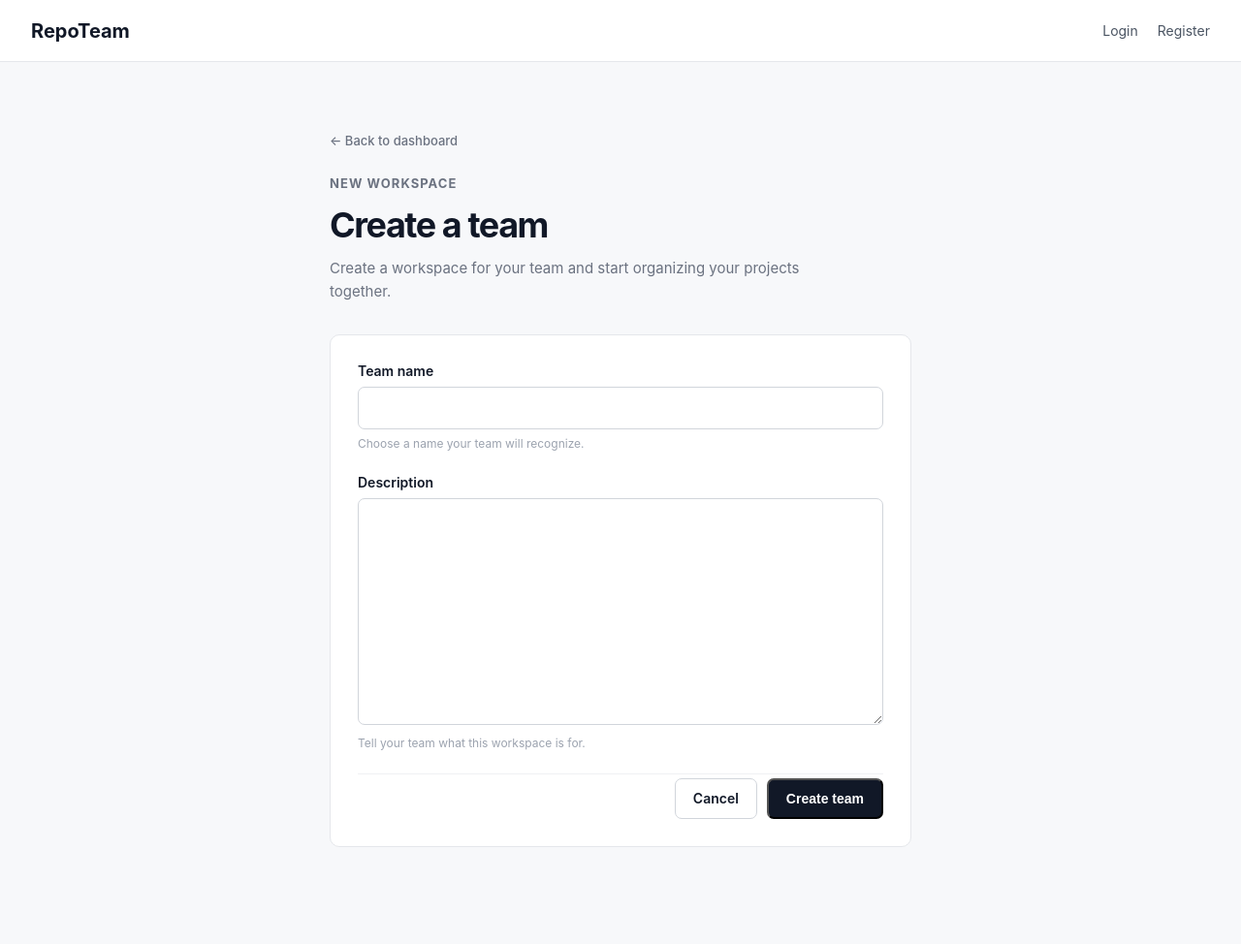
After one commit to ujjwaluzu/RepoTeam, a Django app: page /teams/create/ in a window 1280 px wide. The commit adds this page. Shown: the whole page at 97% size. Run offline with Django 5.2, Linux system fonts and the light colour scheme.

Commit message:
create team

```diff
--- a/core/forms.py
+++ b/core/forms.py
@@ -1,7 +1,19 @@
+from django import forms
 from django.contrib.auth.forms import UserCreationForm
 from django.contrib.auth.models import User
 
+from .models import Team
+
+
 class RegistrationForm(UserCreationForm):
+
     class Meta:
         model = User
         fields = ["username", "email", "password1", "password2"]
+
+
+class TeamForm(forms.ModelForm):
+
+    class Meta:
+        model = Team
+        fields = ["name", "description"]
--- a/core/static/core/css/style.css
+++ b/core/static/core/css/style.css
@@ -483,3 +483,170 @@
         padding: 45px 20px;
     }
 }
+
+/* Create Team */
+
+.form-page {
+    min-height: calc(100vh - 144px);
+    display: flex;
+    justify-content: center;
+    padding: 30px 0 60px;
+}
+
+.form-container {
+    width: 100%;
+    max-width: 600px;
+}
+
+.form-header {
+    margin-bottom: 32px;
+}
+
+.back-link {
+    display: inline-block;
+    margin-bottom: 28px;
+    color: #6b7280;
+    font-size: 13px;
+    font-weight: 500;
+    text-decoration: none;
+}
+
+.back-link:hover {
+    color: #111827;
+}
+
+.form-header h1 {
+    margin: 0;
+    font-size: 36px;
+    line-height: 1.1;
+    letter-spacing: -0.04em;
+    color: #111827;
+}
+
+.form-header > p:last-child {
+    max-width: 500px;
+    margin: 12px 0 0;
+    color: #6b7280;
+    font-size: 15px;
+    line-height: 1.6;
+}
+
+.app-form {
+    padding: 28px;
+    background: #ffffff;
+    border: 1px solid #e5e7eb;
+    border-radius: 10px;
+}
+
+.form-field {
+    margin-bottom: 24px;
+}
+
+.form-field:last-of-type {
+    margin-bottom: 28px;
+}
+
+.form-field label {
+    display: block;
+    margin-bottom: 8px;
+    color: #111827;
+    font-size: 14px;
+    font-weight: 600;
+}
+
+.form-field input,
+.form-field textarea {
+    width: 100%;
+    padding: 11px 13px;
+    border: 1px solid #d1d5db;
+    border-radius: 7px;
+    background: #ffffff;
+    color: #111827;
+    font: inherit;
+    font-size: 14px;
+    outline: none;
+    transition: border-color 0.15s ease,
+                box-shadow 0.15s ease;
+}
+
+.form-field input {
+    height: 44px;
+}
+
+.form-field textarea {
+    min-height: 120px;
+    resize: vertical;
+    line-height: 1.5;
+}
+
+.form-field input:focus,
+.form-field textarea:focus {
+    border-color: #6b7280;
+    box-shadow: 0 0 0 3px rgba(107, 114, 128, 0.12);
+}
+
+.field-help {
+    display: block;
+    margin-top: 7px;
+    color: #9ca3af;
+    font-size: 12px;
+}
+
+.form-errors,
+.field-error {
+    color: #b91c1c;
+    font-size: 13px;
+}
+
+.form-errors {
+    margin-bottom: 20px;
+    padding: 12px 14px;
+    border: 1px solid #fecaca;
+    border-radius: 7px;
+    background: #fef2f2;
+}
+
+.field-error {
+    margin-top: 6px;
+}
+
+.field-error ul,
+.form-errors ul {
+    margin: 0;
+    padding-left: 18px;
+}
+
+.form-actions {
+    display: flex;
+    justify-content: flex-end;
+    gap: 10px;
+    padding-top: 4px;
+    border-top: 1px solid #f0f1f3;
+}
+
+.form-actions .button {
+    cursor: pointer;
+}
+
+@media (max-width: 600px) {
+
+    .form-page {
+        padding-top: 10px;
+    }
+
+    .form-header h1 {
+        font-size: 32px;
+    }
+
+    .app-form {
+        padding: 20px;
+    }
+
+    .form-actions {
+        flex-direction: column-reverse;
+    }
+
+    .form-actions .button {
+        width: 100%;
+    }
+}
--- /dev/null
+++ b/core/templates/core/create_team.html
@@ -0,0 +1,88 @@
+{% extends "core/base.html" %}
+
+{% block title %}Create Team — RepoTeam{% endblock %}
+
+{% block content %}
+
+<section class="form-page">
+
+    <div class="form-container">
+
+        <div class="form-header">
+            <a href="{% url 'dashboard' %}" class="back-link">
+                ← Back to dashboard
+            </a>
+
+            <p class="eyebrow">New workspace</p>
+
+            <h1>Create a team</h1>
+
+            <p>
+                Create a workspace for your team and start
+                organizing your projects together.
+            </p>
+        </div>
+
+        <form method="post" class="app-form">
+
+            {% csrf_token %}
+
+            {% if form.non_field_errors %}
+                <div class="form-errors">
+                    {{ form.non_field_errors }}
+                </div>
+            {% endif %}
+
+            <div class="form-field">
+                <label for="{{ form.name.id_for_label }}">
+                    Team name
+                </label>
+
+                {{ form.name }}
+
+                {% if form.name.errors %}
+                    <div class="field-error">
+                        {{ form.name.errors }}
+                    </div>
+                {% endif %}
+
+                <span class="field-help">
+                    Choose a name your team will recognize.
+                </span>
+            </div>
+
+            <div class="form-field">
+                <label for="{{ form.description.id_for_label }}">
+                    Description
+                </label>
+
+                {{ form.description }}
+
+                {% if form.description.errors %}
+                    <div class="field-error">
+                        {{ form.description.errors }}
+                    </div>
+                {% endif %}
+
+                <span class="field-help">
+                    Tell your team what this workspace is for.
+                </span>
+            </div>
+
+            <div class="form-actions">
+                <a href="{% url 'dashboard' %}" class="button button-secondary">
+                    Cancel
+                </a>
+
+                <button type="submit" class="button button-primary">
+                    Create team
+                </button>
+            </div>
+
+        </form>
+
+    </div>
+
+</section>
+
+{% endblock %}
--- a/core/urls.py
+++ b/core/urls.py
@@ -15,4 +15,5 @@ urlpatterns = [
     ),
     path('logout/', auth_views.LogoutView.as_view(), name='logout'),
     path('dashboard/', views.dashboard, name='dashboard'),
+    path("teams/create/", views.create_team, name="create_team"),
 ]
--- a/core/views.py
+++ b/core/views.py
@@ -1,5 +1,5 @@
 from django.shortcuts import render, redirect
-from .forms import RegistrationForm
+from .forms import RegistrationForm, TeamForm
 from django.contrib import messages
 from .models import Team, Membership, Project, Issue, Comment
 # Create your views here.
@@ -30,3 +30,25 @@ def dashboard(request):
             'core/dashboard.html',
             {'teams': teams}
         )
+
+def create_team(request):
+    if request.method == "POST":
+        form = TeamForm(request.POST)
+
+        if form.is_valid():
+            team = form.save(commit=False)
+            team.created_by = request.user
+            team.save()
+
+            Membership.objects.create(
+                user=request.user,
+                team=team,
+                role=Membership.Role.OWNER
+            )
+
+            return redirect("dashboard")
+
+    else:
+        form = TeamForm()
+
+    return render(request, "core/create_team.html", {"form": form})
```
Also changed, not shown: core/templates/core/dashboard.html (+6 -6 lines).
